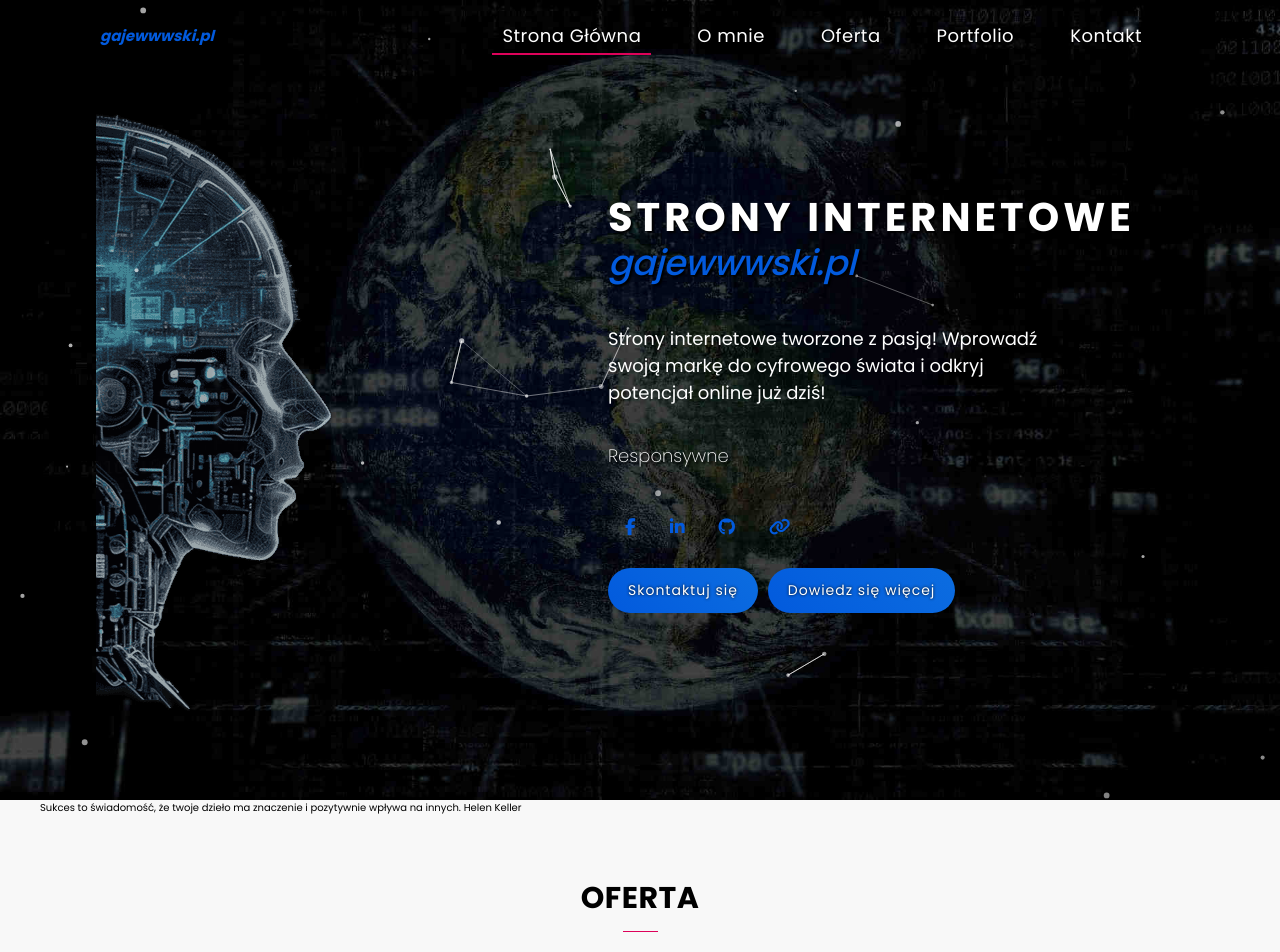
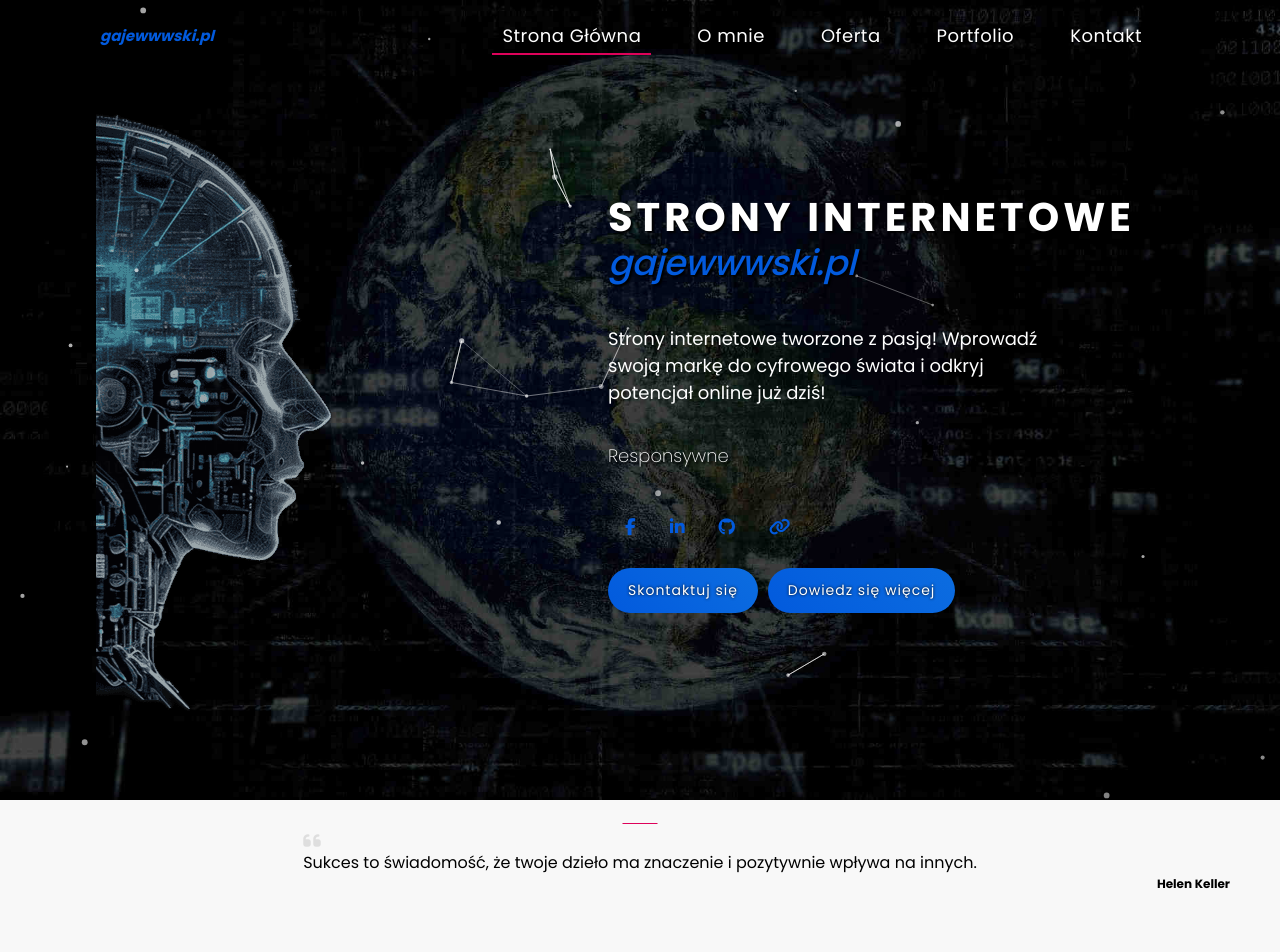
Before and after one commit to kwaq102/gajewwwski, a React (Create React App) app: page / in a window 1280 px wide. Shown: the top 952 px of the page. Built offline with nearby package versions, Linux system fonts and the light colour scheme.

Commit message:
added styles to motto section

```diff
--- a/src/layout/Motto.tsx
+++ b/src/layout/Motto.tsx
@@ -1,9 +1,13 @@
 const Motto = () => {
 	return (
-		<p className="motto">
-			Sukces to świadomość, że twoje dzieło ma znaczenie i pozytywnie wpływa na
-			innych. <span className="motto__author">Helen Keller</span>
-		</p>
+		<section className="motto">
+			<div className="motto__box">
+				<p className="motto__text">
+					Sukces to świadomość, że twoje dzieło ma znaczenie i pozytywnie wpływa
+					na innych. <span className="motto__author">Helen Keller</span>
+				</p>
+			</div>
+		</section>
 	);
 };
 
--- /dev/null
+++ b/src/styles/_Motto.scss
@@ -0,0 +1,39 @@
+.motto {
+}
+
+.motto__box {
+	position: relative;
+	padding: 5em 1em;
+}
+
+.motto__text {
+	font-size: 1.6rem;
+	text-align: center;
+
+	&::before {
+		position: absolute;
+		content: "\f10d";
+		font-family: "FontAwesome";
+		top: 30px;
+		font-size: 20px;
+		color: rgba(0, 0, 0, 0.1);
+	}
+
+	&::after {
+		content: "";
+		position: absolute;
+		top: 20px;
+		left: 50%;
+		height: 3px;
+		width: 35px;
+		transform: translateX(-50%);
+		border-bottom: 1px solid $hoverColor;
+	}
+}
+
+.motto__author {
+	display: block;
+	font-size: 1.2rem;
+	text-align: right;
+	font-weight: 700;
+}
--- a/src/styles/_main.scss
+++ b/src/styles/_main.scss
@@ -1,4 +1,4 @@
 .main {
-	max-width: 1200px;
+	max-width: $width-content;
 	margin: 0 auto;
 }
--- a/src/styles/_vars.scss
+++ b/src/styles/_vars.scss
@@ -6,6 +6,8 @@ $breakpoints: (
 	xl: 1200px,
 	xxl: 1400px,
 );
+
+$width-content: 1200px;
 
 // $primaryColor: #5b99a9;
 // TODO spr ten kolor wyżej
--- a/src/styles/index.scss
+++ b/src/styles/index.scss
@@ -5,4 +5,5 @@
 @import "_globalClasses.scss";
 @import "_Navigation.scss";
 @import "_Header.scss";
+@import "_Motto.scss";
 @import "_Offer.scss";
```
